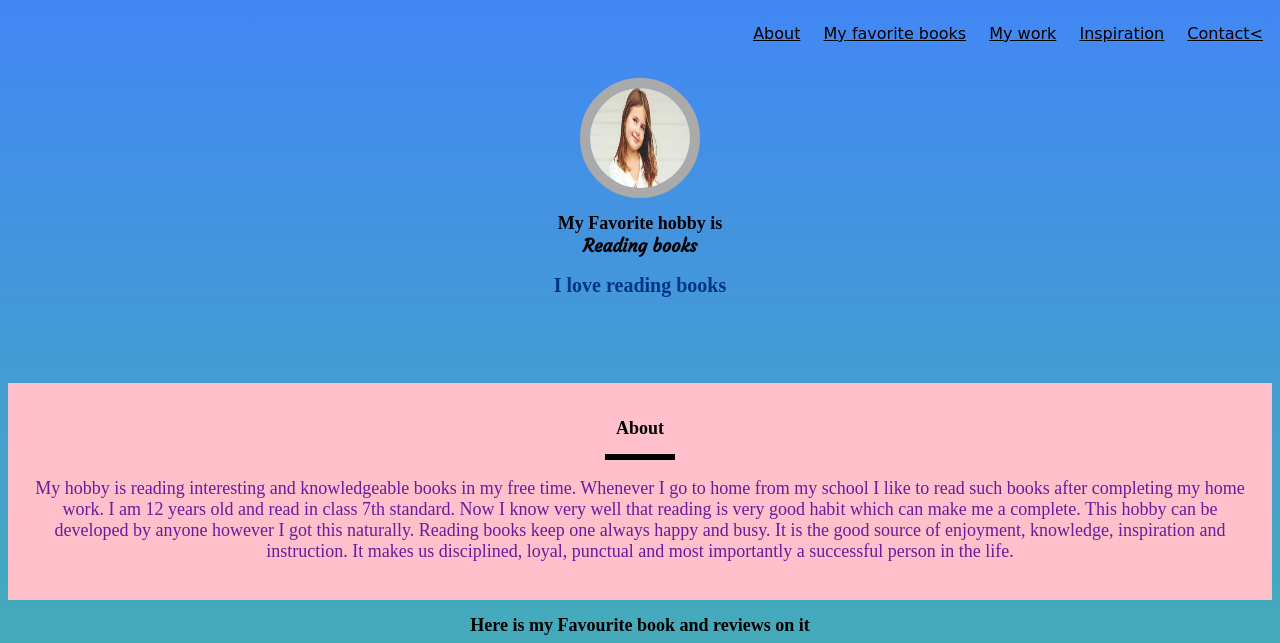
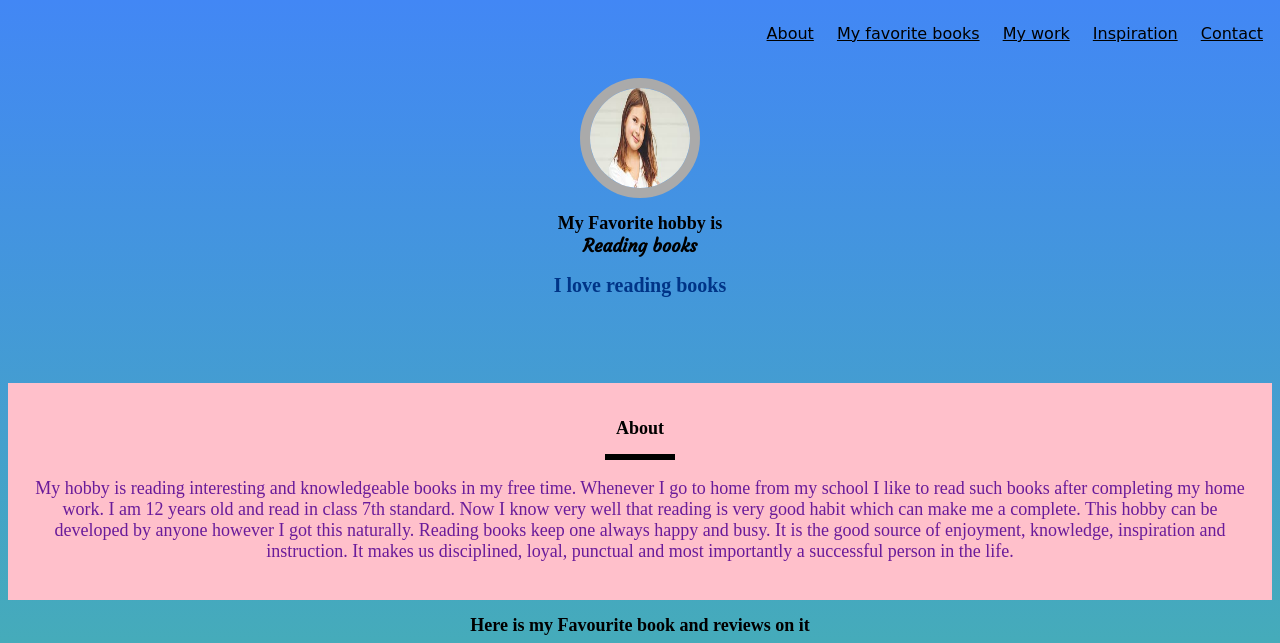
Before and after one commit to hmllOO/project, a plain HTML site: page index.html in a window 1280 px wide. Shown: the top 643 px of the page. Drawn offline with Linux system fonts and the light colour scheme.

Commit message:
Update index.html

```diff
--- a/index.html
+++ b/index.html
@@ -13,7 +13,7 @@
         <li class="link"><a href="#References">My favorite books</a></li>
         <li class="link"><a href="#Mywork">My work</a></li>
         <li class="link"><a href="#MyInspiration">Inspiration</a></li>
-        <li class="link"><a href="#Contact">Contact<</a></li>
+        <li class="link"><a href="#Contact">Contact</a></li>
     </ul>
     <section id="welcome">
         <img src="kid.jpg">
```
